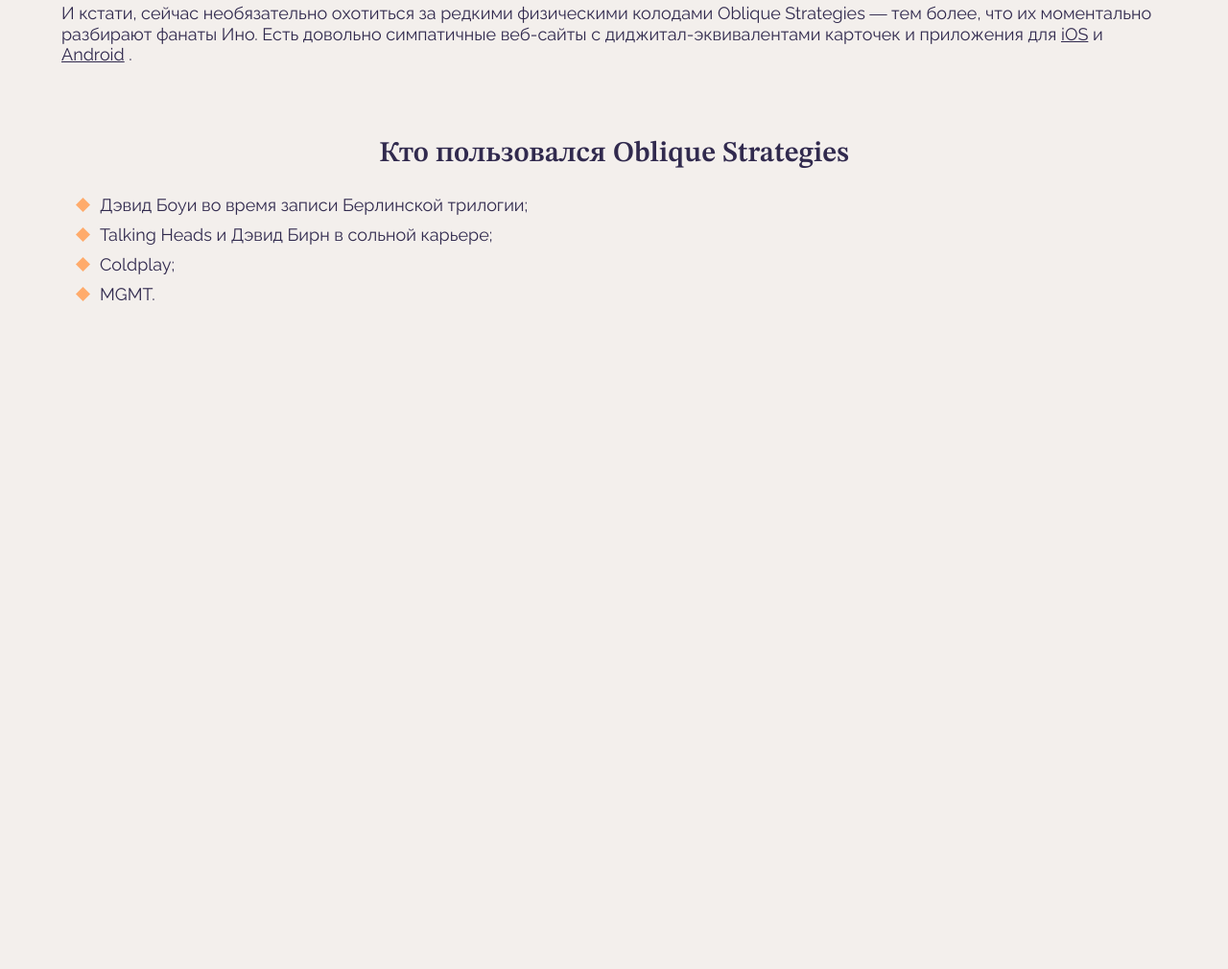
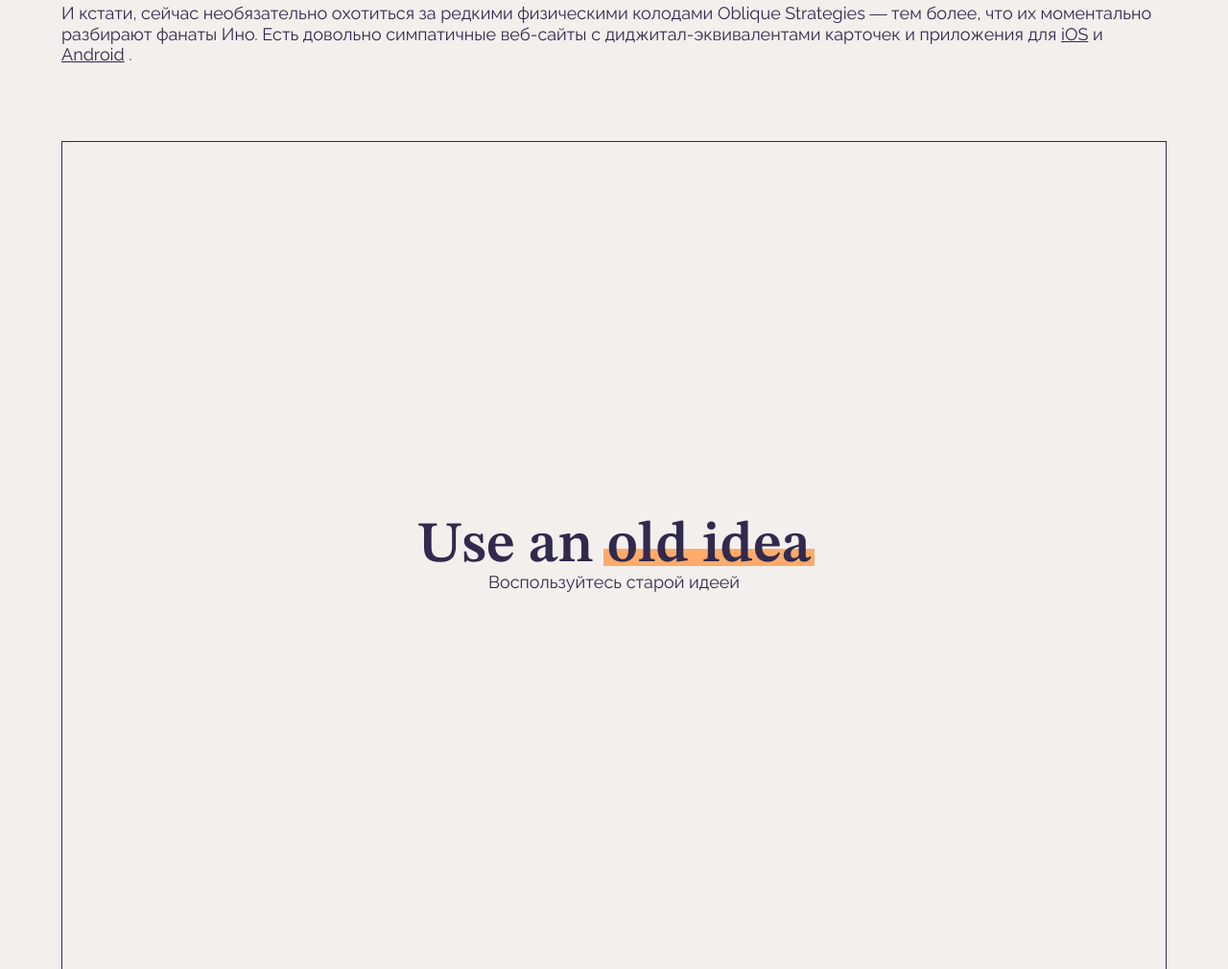
Before and after one commit to AlekSidorova/Yandex_Praktikum, a plain HTML site: page karty-podskazhut-main/index.html in a window 1280 px wide. Shown: the part 2254-3264 px from the top of the page at 96% size. Before the commit the page ends 2571 px from the top, so only its background shows below. Drawn offline with Linux system fonts and the light colour scheme.

Commit message:
выполнен 8 шаг

```diff
--- a/karty-podskazhut-main/index.html
+++ b/karty-podskazhut-main/index.html
@@ -117,6 +117,15 @@
             .</p>
       </div>
 
+      <article class="content__card">
+        <h3 class="content__card-title heading">
+          Use an <span class="colored-text">old idea</span>
+        </h3>
+        <p class="content__card-subtitle">
+          Воспользуйтесь старой идеей
+        </p>
+      </article>
+
     <h2 class="heading content__title">Кто пользовался Oblique Strategies</h2>
       <div class="content__text-block">
         <ul class="content__list">
--- a/karty-podskazhut-main/styles/style.css
+++ b/karty-podskazhut-main/styles/style.css
@@ -126,3 +126,37 @@
 .content__picture {
   inline-size: 100%;
 }
+
+.content__card {
+  display: flex;
+  flex-direction: column;
+  justify-content: center;
+  align-items: center;
+  margin-block-start: 7%;
+  border: 1px solid currentColor;
+  aspect-ratio: 4 / 3;
+}
+
+.content__card-title {
+  font-size: 60px;
+}
+
+.colored-text {
+  position: relative;
+  display: inline-block;
+}
+
+.colored-text::after {
+  content: '';
+  position: absolute;
+  z-index: -1;
+  inline-size: calc(100% + 8px);
+  block-size: 0.3em;
+  background-color: var(--accent-color);
+  inset-block-end: 0.1em;
+  inset-inline-start: -4px;
+}
+
+.content__card-subtitle {
+ font-size: 18px;
+}
```
